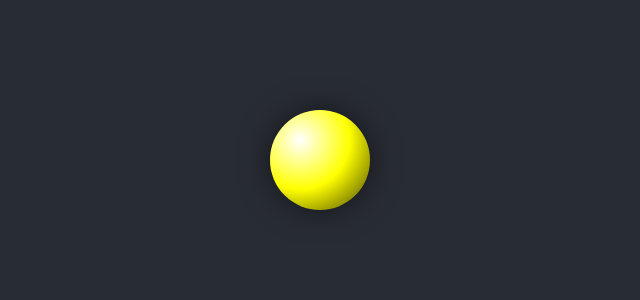
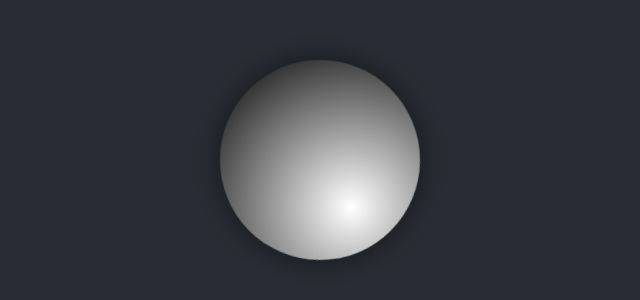
Before and after one commit to barrett38/floating-rotation, a React (Create React App) app: page / in a window 1280 px wide. Shown: the part 240-540 px from the top of the page, without its empty margins (320-960 px from the left). Built offline with nearby package versions, Linux system fonts and the light colour scheme.

Commit message:
Refined Movement

```diff
--- a/src/App.css
+++ b/src/App.css
@@ -4,34 +4,95 @@
   justify-content: center;
   align-items: center;
   background-color: #282c34;
-  perspective: 1000px; /* Depth perspective */
 }
 
 .floating-object {
-  width: 100px;
-  height: 100px;
-  background: radial-gradient(circle at 30% 30%, #ffffff, #0077ff, #001f3f);
+  width: 200px;
+  height: 200px;
+  background: radial-gradient(circle at 30% 30%, #ffffff, blue);
   border-radius: 50%;
   box-shadow: 0px 0px 30px rgba(0, 0, 0, 0.5);
+  animation: float 30s ease-in-out infinite, rotate 15s linear infinite,
+    changeColor 20s linear infinite;
+  transition: 4s ease-in-out;
+}
 
-  /* Keep only the color fading animation */
-  animation: changeColor 12s ease-in-out infinite;
+@keyframes float {
+  0%,
+  100% {
+    transform: translateY(0);
+  }
+  50% {
+    transform: translateY(-20px);
+  }
+}
+
+@keyframes rotate {
+  0% {
+    transform: rotate(0deg);
+  }
+  100% {
+    transform: rotate(360deg);
+  }
 }
 
 @keyframes changeColor {
   0% {
-    background: radial-gradient(circle at 30% 30%, #ffffff, #0077ff, #001f3f);
+    background: radial-gradient(circle at 30% 30%, #ffffff, black);
   }
-  25% {
-    background: radial-gradient(circle at 30% 30%, #ffffff, #ff00ff, #3f001f);
+  10% {
+    background: radial-gradient(
+      circle at 30% 30%,
+      #ffffff,
+      black
+    ); /* Reflection */
+  }
+  20% {
+    background: radial-gradient(
+      circle at 30% 30%,
+      #ffffff,
+      black
+    ); /* Melancholy */
+  }
+  30% {
+    background: radial-gradient(
+      circle at 30% 30%,
+      #ffffff,
+      black
+    ); /* Contentment */
+  }
+  40% {
+    background: radial-gradient(
+      circle at 30% 30%,
+      #ffffff,
+      black
+    ); /* Excitement */
   }
   50% {
-    background: radial-gradient(circle at 30% 30%, #ffffff, #ff0000, #3f001f);
+    background: radial-gradient(
+      circle at 30% 30%,
+      #ffffff,
+      black
+    ); /* Frustration */
   }
-  75% {
-    background: radial-gradient(circle at 30% 30%, #ffffff, #ffff00, #3f3f00);
+  60% {
+    background: radial-gradient(
+      circle at 30% 30%,
+      #ffffff,
+      black
+    ); /* Determination */
+  }
+  70% {
+    background: radial-gradient(circle at 30% 30%, #ffffff, black); /* Joy */
+  }
+  80% {
+    background: radial-gradient(
+      circle at 30% 30%,
+      #ffffff,
+      black
+    ); /* Calm after the Storm */
   }
   100% {
-    background: radial-gradient(circle at 30% 30%, #ffffff, #0077ff, #001f3f);
+    background: radial-gradient(circle at 30% 30%, #ffffff, black); /* Peace */
   }
 }
```
